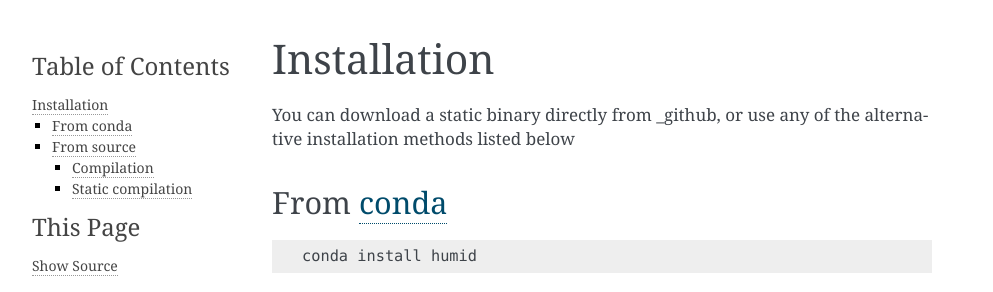
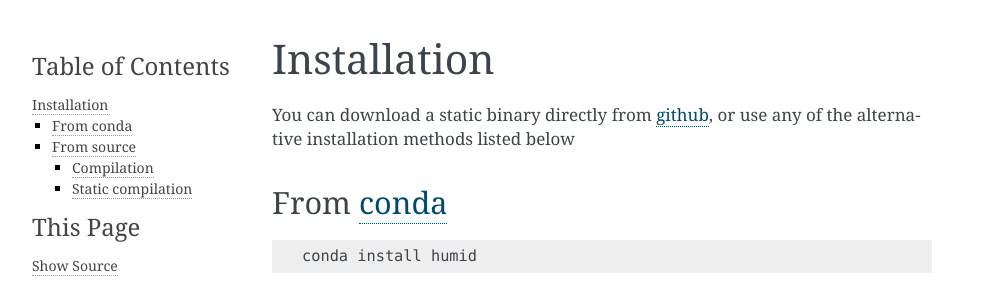
Before and after one commit to jfjlaros/HUMID, a Sphinx documentation site: the page built from docs/install.rst, in a window 1280 px wide. Shown: the top 292 px of the page, without its empty margins (148-1141 px from the left). Built offline with Sphinx 7.4.7, drawn with Linux system fonts in a browser that asks for light colours; pages that are not in the unit, such as notebooks, are missing from menus.

```diff
--- a/README.rst
+++ b/README.rst
@@ -1,6 +1,6 @@
-=====
+=========================================
 HUMID: reference free FastQ deduplication
-=====
+=========================================
 
 .. image:: https://img.shields.io/github/last-commit/jfjlaros/HUMID.svg
    :target: https://github.com/jfjlaros/HUMID/graphs/commit-activity
--- a/docs/index.rst
+++ b/docs/index.rst
@@ -8,4 +8,5 @@
    install
    cli
    usage
+   troubleshooting
    credits
--- a/docs/install.rst
+++ b/docs/install.rst
@@ -1,8 +1,9 @@
 Installation
 ============
 
-You can download a static binary directly from _github, or use any of the
+You can download a static binary directly from github_, or use any of the
 alternative installation methods listed below
+
 
 From conda_
 -----------
```
Also changed, not shown: docs/troubleshooting.rst (added, +18 -0 lines).
